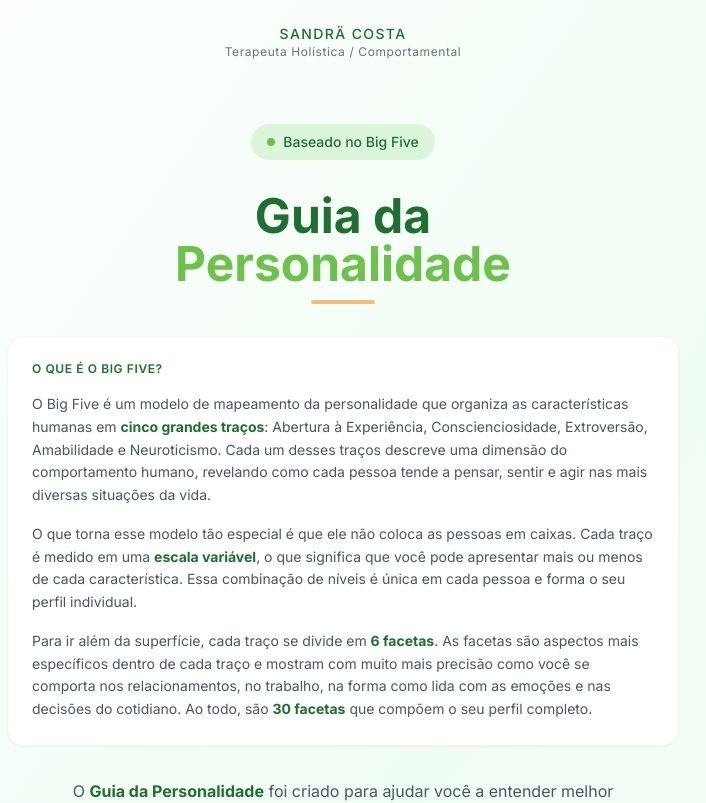
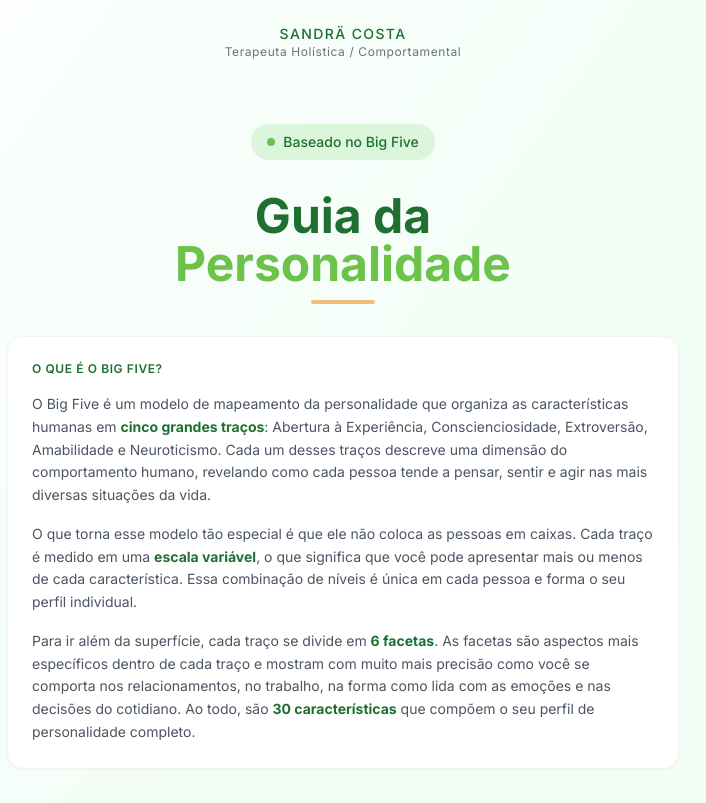
Before and after one commit to ZYONCursoseTerapias/guia-da-personalidade, a React (Vite) app: page / in a window 1280 px wide. Shown: the top 803 px of the page, without its empty margins (297-1003 px from the left). Built offline with nearby package versions, Linux system fonts and the light colour scheme; no server answers.

Commit message:
fix: troca '30 facetas' por '30 características' na página inicial

```diff
--- a/src/pages/Welcome.jsx
+++ b/src/pages/Welcome.jsx
@@ -38,7 +38,7 @@ export default function Welcome() {
               O que torna esse modelo tão especial é que ele não coloca as pessoas em caixas. Cada traço é medido em uma <strong className="text-brand-dark">escala variável</strong>, o que significa que você pode apresentar mais ou menos de cada característica. Essa combinação de níveis é única em cada pessoa e forma o seu perfil individual.
             </p>
             <p className="text-gray-600 text-sm leading-relaxed">
-              Para ir além da superfície, cada traço se divide em <strong className="text-brand-dark">6 facetas</strong>. As facetas são aspectos mais específicos dentro de cada traço e mostram com muito mais precisão como você se comporta nos relacionamentos, no trabalho, na forma como lida com as emoções e nas decisões do cotidiano. Ao todo, são <strong className="text-brand-dark">30 facetas</strong> que compõem o seu perfil completo.
+              Para ir além da superfície, cada traço se divide em <strong className="text-brand-dark">6 facetas</strong>. As facetas são aspectos mais específicos dentro de cada traço e mostram com muito mais precisão como você se comporta nos relacionamentos, no trabalho, na forma como lida com as emoções e nas decisões do cotidiano. Ao todo, são <strong className="text-brand-dark">30 características</strong> que compõem o seu perfil de personalidade completo.
             </p>
           </div>
 
```
